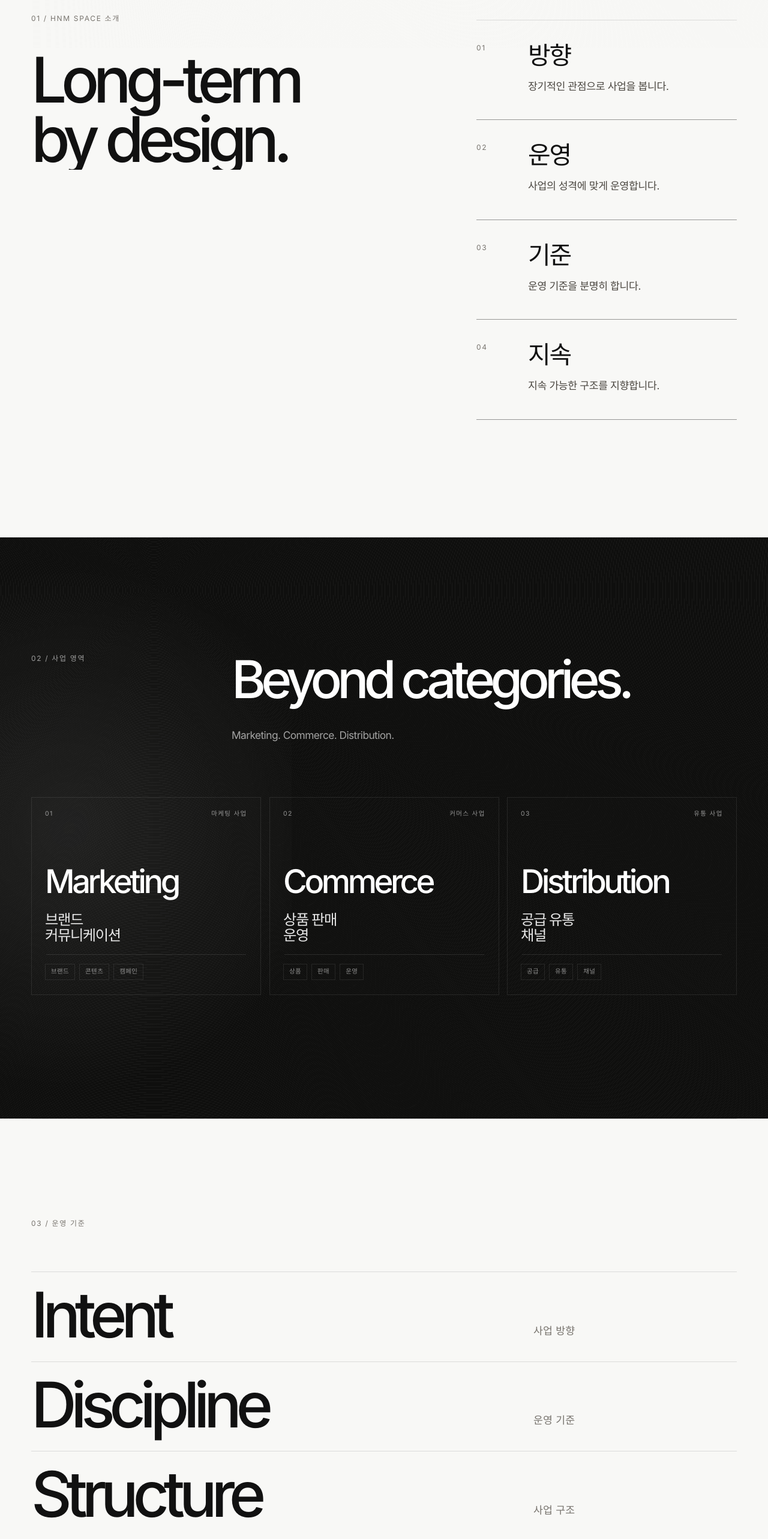
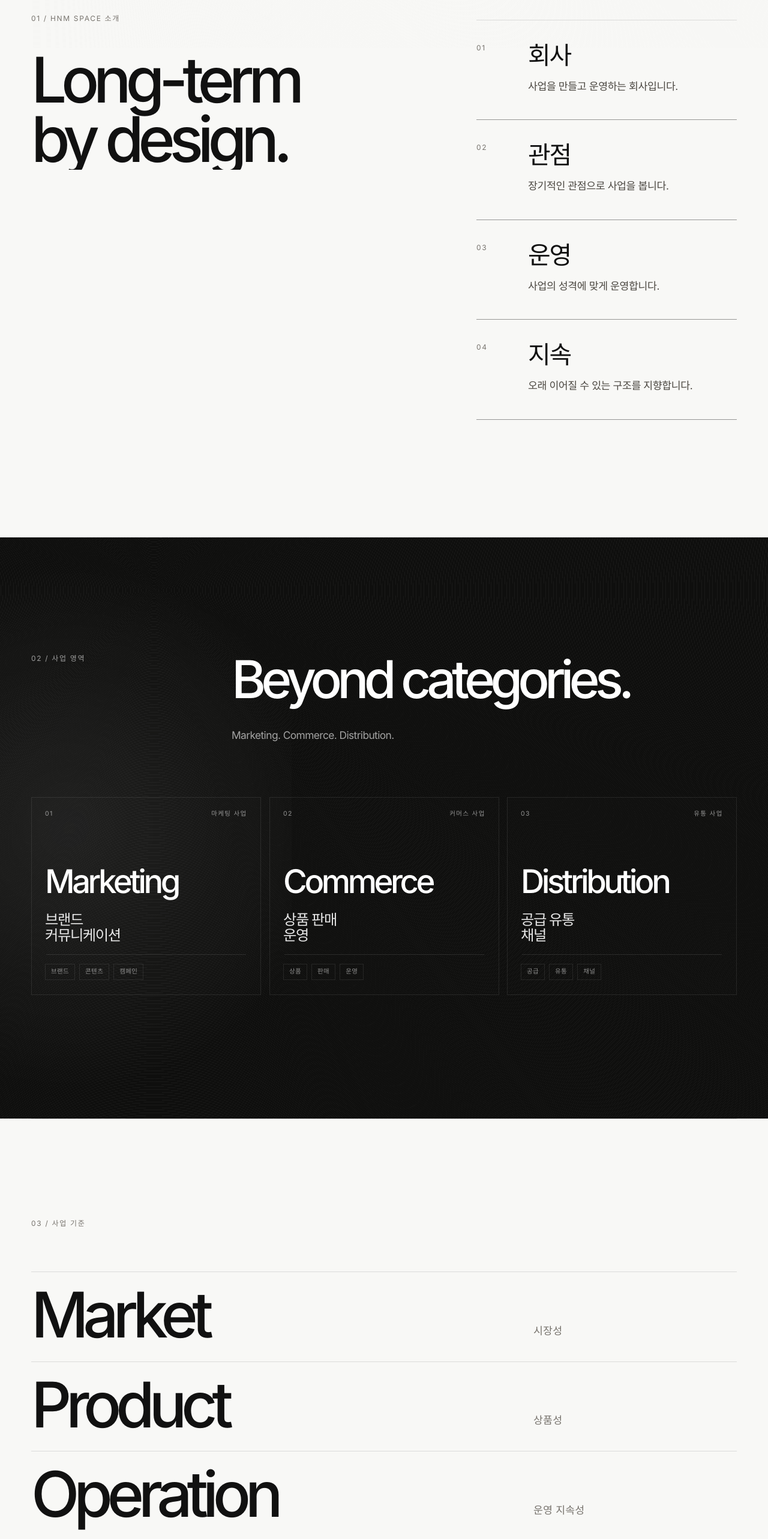
Before and after one commit to hnmspace/website, a Next.js app: page / in a window 1280 px wide. Shown: the part 960-3526 px from the top of the page at 60% size. Built offline with nearby package versions, Linux system fonts and the light colour scheme.

Commit message:
Add files via upload

```diff
--- a/app/page.tsx
+++ b/app/page.tsx
@@ -25,9 +25,9 @@ const businesses = [
 ]
 
 const operatingPrinciples = [
-  { title: 'Intent', text: '사업 방향' },
-  { title: 'Discipline', text: '운영 기준' },
-  { title: 'Structure', text: '사업 구조' },
+  { title: 'Market', text: '시장성' },
+  { title: 'Product', text: '상품성' },
+  { title: 'Operation', text: '운영 지속성' },
 ]
 
 export default function Home() {
@@ -66,23 +66,23 @@ export default function Home() {
         <div className="standard-principles" data-reveal>
           <article className="standard-item">
             <span>01</span>
-            <strong>방향</strong>
+            <strong>회사</strong>
+            <p>사업을 만들고 운영하는 회사입니다.</p>
+          </article>
+          <article className="standard-item">
+            <span>02</span>
+            <strong>관점</strong>
             <p>장기적인 관점으로 사업을 봅니다.</p>
           </article>
           <article className="standard-item">
-            <span>02</span>
+            <span>03</span>
             <strong>운영</strong>
             <p>사업의 성격에 맞게 운영합니다.</p>
           </article>
           <article className="standard-item">
-            <span>03</span>
-            <strong>기준</strong>
-            <p>운영 기준을 분명히 합니다.</p>
-          </article>
-          <article className="standard-item">
             <span>04</span>
             <strong>지속</strong>
-            <p>지속 가능한 구조를 지향합니다.</p>
+            <p>오래 이어질 수 있는 구조를 지향합니다.</p>
           </article>
         </div>
       </section>
@@ -117,7 +117,7 @@ export default function Home() {
       </section>
 
       <section id="standard" className="field-section" data-section="light">
-        <p className="section-kicker" data-reveal>03 / 운영 기준</p>
+        <p className="section-kicker" data-reveal>03 / 사업 기준</p>
         <div className="field-lines" data-reveal>
           {operatingPrinciples.map((principle) => (
             <div key={principle.title} className="field-row">
@@ -127,7 +127,7 @@ export default function Home() {
           ))}
         </div>
         <p className="field-note" data-reveal>
-          장기적인 관점으로<br />사업을 운영합니다.
+          시장성, 상품성, 운영 지속성을 기준으로<br />사업을 검토합니다.
         </p>
       </section>
 
```
Also changed, not shown: 2 other files (tests, documents, lock files or other folders).
